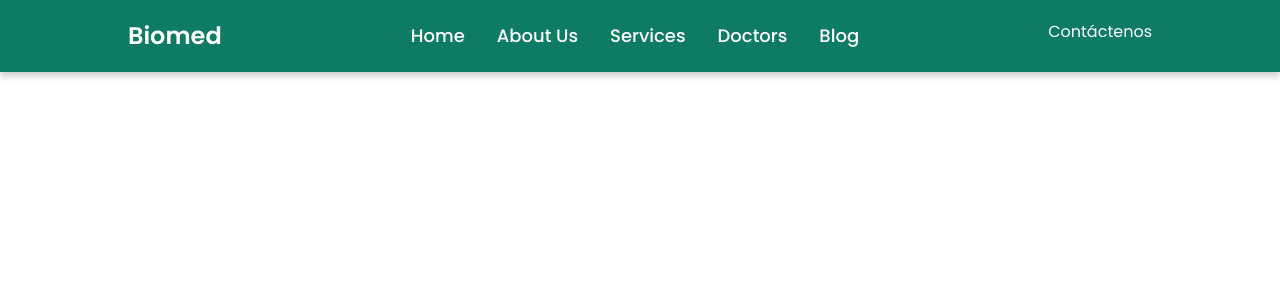
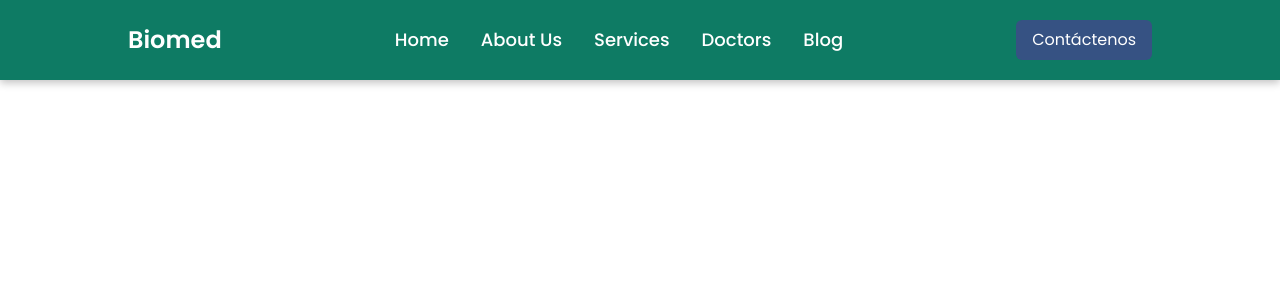
Before and after one commit to thecarlosotxoa/biomed, a React (Vite) app: page / in a window 1280 px wide. Shown: the top 300 px of the page. Built offline with nearby package versions, Linux system fonts and the light colour scheme.

Commit message:
added bio colors

```diff
--- a/src/components/Navbar.jsx
+++ b/src/components/Navbar.jsx
@@ -5,7 +5,7 @@ const Navbar = () => {
   return (
     <div className="fixed w-full z-10 text-white">
       <div>
-        <div className="flex flex-row justify-between p-5 md:px-32 px-5 bg-backgroundColor shadow-[rgba(0,_0,_0,_0.24)_0px_3px_8px]">
+        <div className="flex flex-row justify-between p-5 md:px-32 px-5 bg-bioGreen shadow-[rgba(0,_0,_0,_0.24)_0px_3px_8px]">
           <div className="flex flex-row items-center cursos-pointer">
             <Link to="home" spy={true} smooth={true} duration={500}>
               <h1 className="text-2xl font-semibold">Biomed</h1>
@@ -59,7 +59,7 @@ const Navbar = () => {
             </Link>
           </nav>
           <div>
-            <button>
+            <button className="bg-bioBlue text-white px-4 py-2 rounded-md hover:bg-brightColor transition duration-300 ease-in-out">
                 Contáctenos
             </button>
           </div>
--- a/tailwind.config.js
+++ b/tailwind.config.js
@@ -6,7 +6,8 @@ export default {
       colors: {
         hoverColor: "#a7aba7",
         brightColor: "#dd8036",
-        backgroundColor: "#0e7b64",
+        bioGreen: "#0e7b64",
+        bioBlue: "#365283",
       },
     },
   },
```
